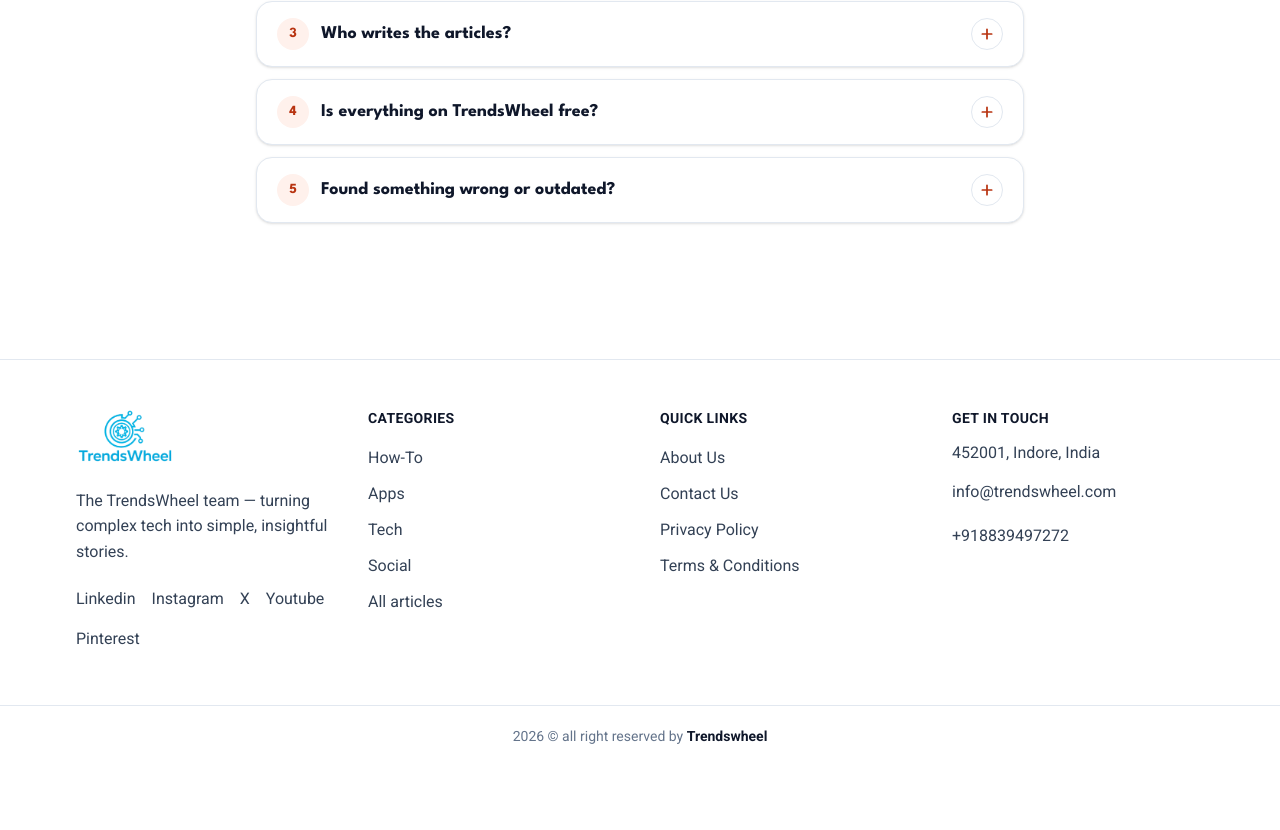
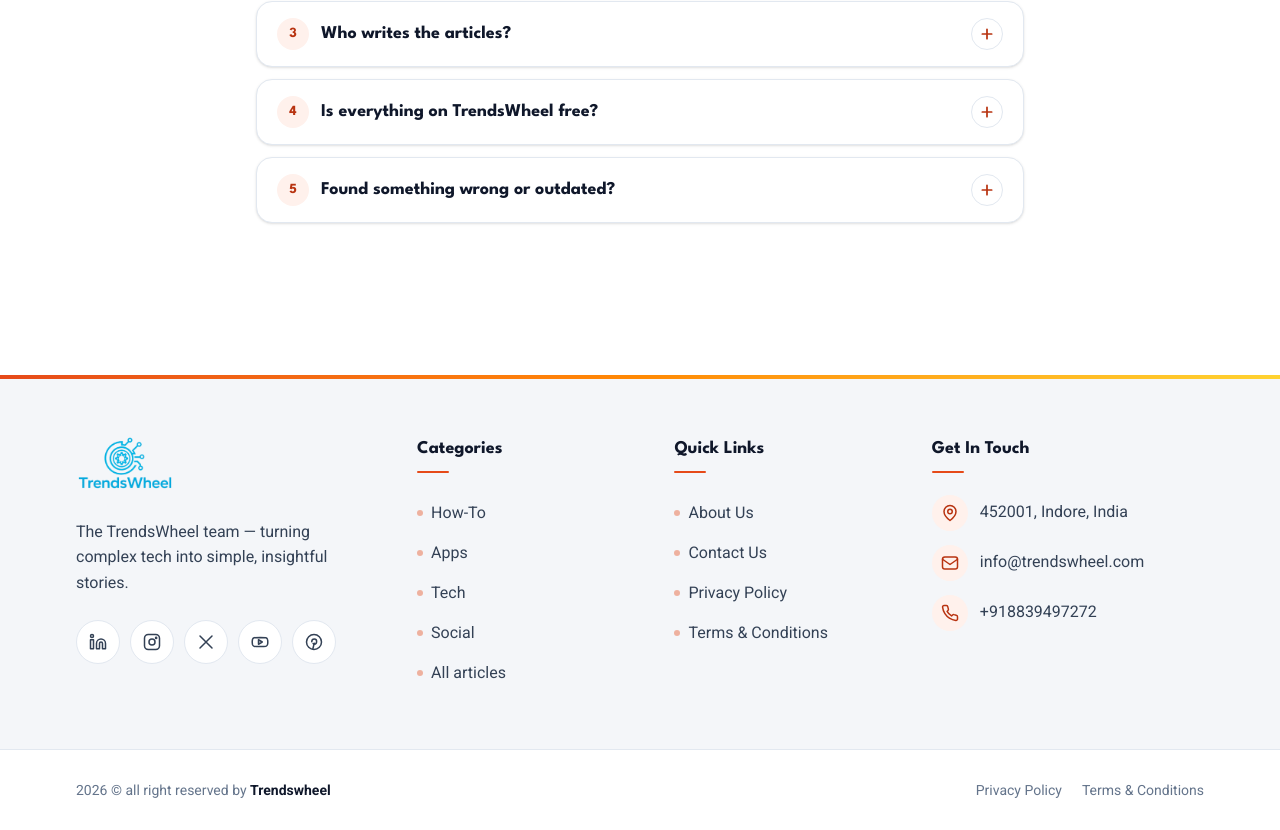
Before and after one commit to iamadityayogi07/trendswheel, a Next.js app: page / in a window 1280 px wide. Shown: the part 6324-7154 px from the top of the page. Before the commit the page ends 7090 px from the top, so only its background shows below. Built offline with nearby package versions, Linux system fonts and the light colour scheme.

Commit message:
Footer redesign
Co-Authored-By: Claude Sonnet 5.5 <noreply@anthropic.com>

```diff
--- a/components/layout/Footer.tsx
+++ b/components/layout/Footer.tsx
@@ -4,70 +4,145 @@ import { getCategories, getSite } from '@/lib/content';
 import { archiveUrl, categoryUrl } from '@/lib/url';
 import Logo from './Logo';
 
+const ico = { width: 18, height: 18, viewBox: '0 0 24 24', fill: 'none', stroke: 'currentColor', strokeWidth: 2, strokeLinecap: 'round', strokeLinejoin: 'round', 'aria-hidden': true } as const;
+
+const social: Record<string, React.ReactNode> = {
+  linkedin: (
+    <svg {...ico}>
+      <path d="M16 8a6 6 0 0 1 6 6v7h-4v-7a2 2 0 0 0-4 0v7h-4v-7a6 6 0 0 1 6-6Z" />
+      <rect x="2" y="9" width="4" height="12" />
+      <circle cx="4" cy="4" r="2" />
+    </svg>
+  ),
+  instagram: (
+    <svg {...ico}>
+      <rect x="2" y="2" width="20" height="20" rx="5" />
+      <circle cx="12" cy="12" r="4" />
+      <circle cx="17.5" cy="6.5" r="0.8" fill="currentColor" />
+    </svg>
+  ),
+  x: (
+    <svg {...ico}>
+      <path d="M4 4l16 16M20 4 4 20" />
+    </svg>
+  ),
+  youtube: (
+    <svg {...ico}>
+      <path d="M22 8.5a3 3 0 0 0-2.1-2.1C18 6 12 6 12 6s-6 0-7.9.4A3 3 0 0 0 2 8.5 31 31 0 0 0 1.6 12 31 31 0 0 0 2 15.5a3 3 0 0 0 2.1 2.1C6 18 12 18 12 18s6 0 7.9-.4a3 3 0 0 0 2.1-2.1c.4-1.2.4-3.5.4-3.5s0-2.3-.4-3.5Z" />
+      <path d="m10 15 5-3-5-3v6Z" />
+    </svg>
+  ),
+  pinterest: (
+    <svg {...ico}>
+      <circle cx="12" cy="12" r="10" />
+      <path d="M10.5 21l1.8-7.4M9 11.5c0-2 1.6-3.5 3.5-3.5s3 1.3 3 3c0 2.3-1.3 4-3 4-.8 0-1.4-.4-1.7-1" />
+    </svg>
+  ),
+};
+
+const pin = (
+  <svg {...ico}>
+    <path d="M20 10c0 6-8 12-8 12S4 16 4 10a8 8 0 0 1 16 0Z" />
+    <circle cx="12" cy="10" r="3" />
+  </svg>
+);
+const mail = (
+  <svg {...ico}>
+    <rect x="2" y="4" width="20" height="16" rx="3" />
+    <path d="m2 7 10 7 10-7" />
+  </svg>
+);
+const phone = (
+  <svg {...ico}>
+    <path d="M22 16.9v3a2 2 0 0 1-2.2 2 19.8 19.8 0 0 1-8.6-3.1 19.5 19.5 0 0 1-6-6A19.8 19.8 0 0 1 2.1 4.2 2 2 0 0 1 4.1 2h3a2 2 0 0 1 2 1.7c.1 1 .4 1.9.7 2.8a2 2 0 0 1-.5 2.1L8.1 9.9a16 16 0 0 0 6 6l1.3-1.3a2 2 0 0 1 2.1-.4c.9.3 1.8.6 2.8.7a2 2 0 0 1 1.7 2Z" />
+  </svg>
+);
+
+const heading = 'font-display mb-5 text-lg font-bold text-ink after:mt-2 after:block after:h-0.5 after:w-8 after:rounded-full after:bg-brand after:content-[""]';
+const link = 'group inline-flex min-h-10 items-center gap-2 text-ink-2 no-underline transition hover:translate-x-0.5 hover:text-brand-strong';
+const dot = <span className="size-1.5 rounded-full bg-brand/40 transition group-hover:bg-brand" aria-hidden="true" />;
+
 export default function Footer() {
   const site = getSite();
   const categories = getCategories();
-  const col = 'mb-3 text-sm font-bold uppercase tracking-wide text-ink';
-  const li = 'inline-flex min-h-9 items-center text-ink-2 no-underline hover:text-brand-strong hover:underline';
   return (
-    <footer className="mt-16 border-t border-line bg-surface">
-      <div className="container-page grid gap-10 py-12 sm:grid-cols-2 lg:grid-cols-4">
+    <footer className="mt-20 bg-surface-2">
+      <div className="h-1 bg-gradient-to-r from-brand via-orange-400 to-amber-300" aria-hidden="true" />
+      <div className="container-page grid gap-12 py-14 sm:grid-cols-2 lg:grid-cols-[1.4fr_1fr_1fr_1.3fr]">
         <div>
           <Logo />
-          <p className="mt-4 text-ink-2">The TrendsWheel team — turning complex tech into simple, insightful stories.</p>
+          <p className="mt-5 max-w-xs text-ink-2">The TrendsWheel team — turning complex tech into simple, insightful stories.</p>
           {Object.keys(site.social).length > 0 && (
-            <ul className="mt-4 flex flex-wrap gap-x-4 gap-y-1">
+            <ul className="mt-6 flex flex-wrap gap-2.5">
               {Object.entries(site.social).map(([name, url]) => (
                 <li key={name}>
-                  <a href={url} target="_blank" rel="noopener nofollow" className={`${li} capitalize`}>
-                    {name}
+                  <a
+                    href={url}
+                    target="_blank"
+                    rel="noopener nofollow"
+                    aria-label={name}
+                    title={name}
+                    className="flex size-11 items-center justify-center rounded-full border border-line bg-white text-ink-2 transition hover:-translate-y-0.5 hover:border-brand hover:bg-brand hover:text-white"
+                  >
+                    {social[name] ?? <span className="text-xs font-bold uppercase">{name.slice(0, 2)}</span>}
                   </a>
                 </li>
               ))}
             </ul>
           )}
         </div>
+
         <nav aria-label="Categories">
-          <h2 className={col}>Categories</h2>
+          <h2 className={heading}>Categories</h2>
           <ul>
             {categories.map((c) => (
               <li key={c.slug}>
-                <Link href={categoryUrl(c.slug)} className={li}>
+                <Link href={categoryUrl(c.slug)} className={link}>
+                  {dot}
                   {c.name}
                 </Link>
               </li>
             ))}
             <li>
-              <Link href={archiveUrl()} className={li}>
+              <Link href={archiveUrl()} className={link}>
+                {dot}
                 All articles
               </Link>
             </li>
           </ul>
         </nav>
+
         <nav aria-label="Quick links">
-          <h2 className={col}>Quick Links</h2>
+          <h2 className={heading}>Quick Links</h2>
           <ul>
             {footerLinks.map((l) => (
               <li key={l.href}>
-                <Link href={l.href} className={li}>
+                <Link href={l.href} className={link}>
+                  {dot}
                   {l.label}
                 </Link>
               </li>
             ))}
           </ul>
         </nav>
+
         <div>
-          <h2 className={col}>Get In Touch</h2>
-          <ul className="space-y-2 text-ink-2">
-            <li>{site.address}</li>
-            <li>
-              <a href={`mailto:${site.email}`} className={li}>
+          <h2 className={heading}>Get In Touch</h2>
+          <ul className="space-y-3 text-ink-2">
+            <li className="flex items-start gap-3">
+              <span className="mt-0.5 flex size-9 shrink-0 items-center justify-center rounded-full bg-brand-soft text-brand-strong">{pin}</span>
+              <span className="pt-1.5">{site.address}</span>
+            </li>
+            <li className="flex items-start gap-3">
+              <span className="mt-0.5 flex size-9 shrink-0 items-center justify-center rounded-full bg-brand-soft text-brand-strong">{mail}</span>
+              <a href={`mailto:${site.email}`} className="break-all pt-1.5 no-underline hover:text-brand-strong hover:underline">
                 {site.email}
               </a>
             </li>
             {site.phone && (
-              <li>
-                <a href={`tel:${site.phone}`} className={li}>
+              <li className="flex items-start gap-3">
+                <span className="mt-0.5 flex size-9 shrink-0 items-center justify-center rounded-full bg-brand-soft text-brand-strong">{phone}</span>
+                <a href={`tel:${site.phone}`} className="pt-1.5 no-underline hover:text-brand-strong hover:underline">
                   {site.phone}
                 </a>
               </li>
@@ -75,13 +150,27 @@ export default function Footer() {
           </ul>
         </div>
       </div>
-      <div className="border-t border-line py-5 text-center text-sm text-muted">
-        <p>
-          {new Date().getFullYear()} © all right reserved by{' '}
-          <Link href="/" className="font-semibold text-ink no-underline hover:underline">
-            Trendswheel
-          </Link>
-        </p>
+
+      <div className="border-t border-line bg-white">
+        <div className="container-page flex flex-col items-center justify-between gap-3 py-5 text-sm text-muted sm:flex-row">
+          <p>
+            {new Date().getFullYear()} © all right reserved by{' '}
+            <Link href="/" className="font-semibold text-ink no-underline hover:text-brand-strong hover:underline">
+              Trendswheel
+            </Link>
+          </p>
+          <ul className="flex flex-wrap justify-center gap-x-5">
+            {footerLinks
+              .filter((l) => /privacy|terms/.test(l.href))
+              .map((l) => (
+                <li key={l.href}>
+                  <Link href={l.href} className="inline-flex min-h-10 items-center no-underline hover:text-brand-strong hover:underline">
+                    {l.label}
+                  </Link>
+                </li>
+              ))}
+          </ul>
+        </div>
       </div>
     </footer>
   );
```
